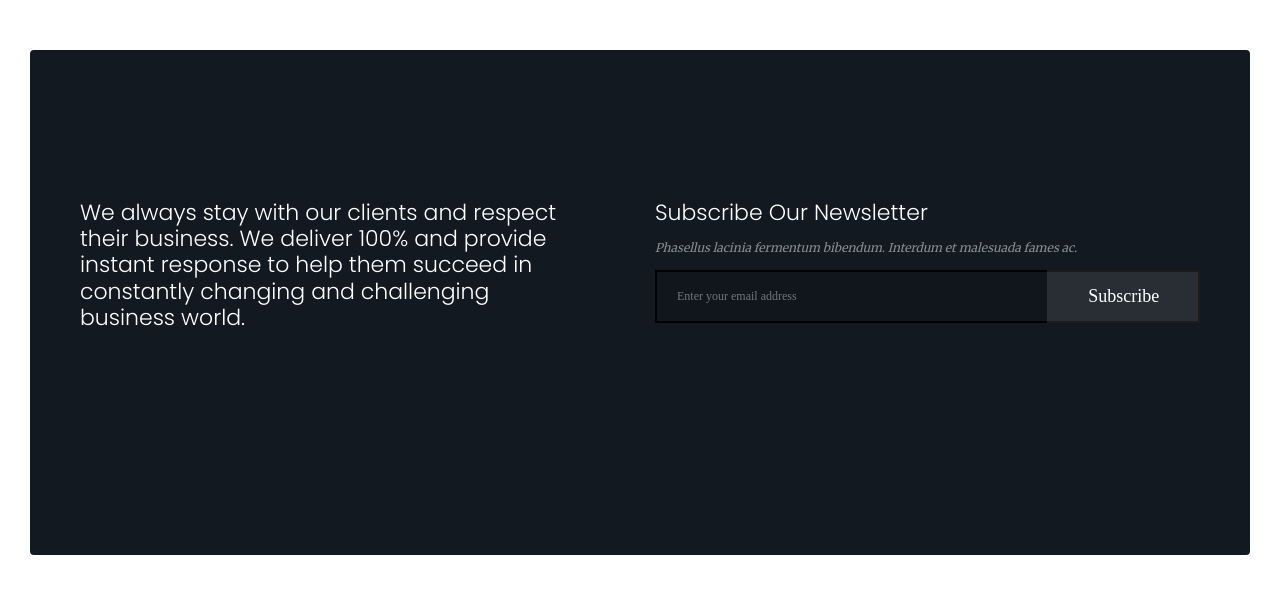
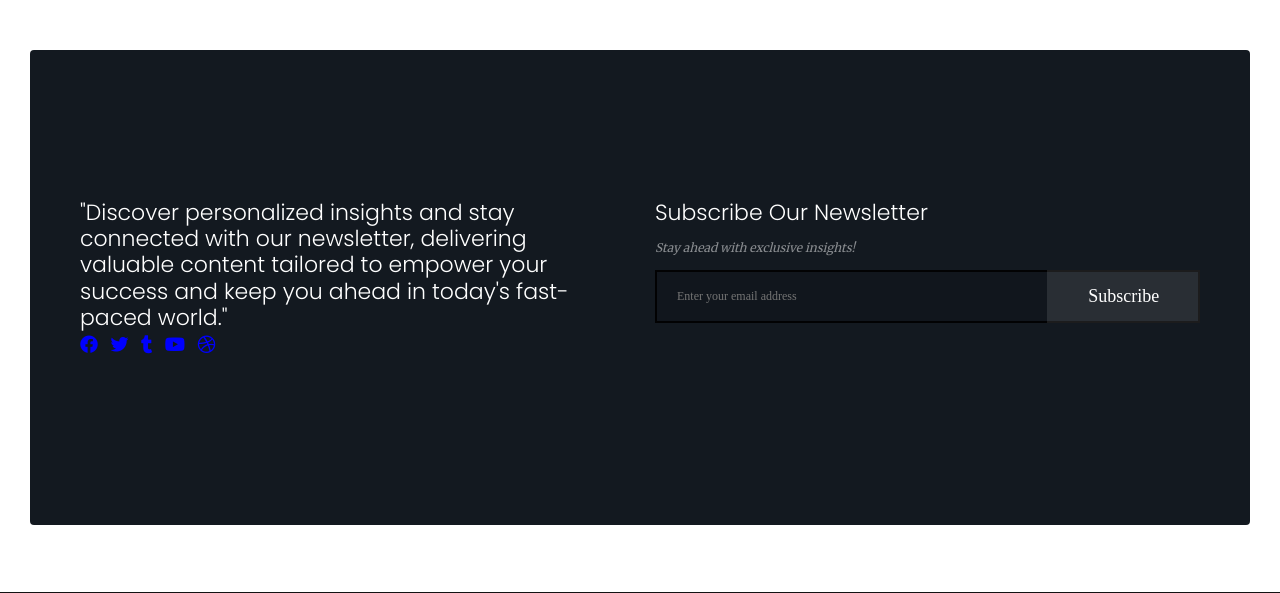
Before and after one commit to Mesh-254/realtime_articles, a Flask app: page /article_details/1 in a window 1280 px wide. Shown: the part 4654-5247 px from the top of the page. Run offline with Flask 3, Linux system fonts and the light colour scheme; some libraries are stand-ins or nearby versions; some web fonts are replaced.

Commit message:
added bootstrap icons and minor updates

```diff
--- a/blueprints/home.py
+++ b/blueprints/home.py
@@ -60,7 +60,7 @@ def index():
                            articles=articles, title=title, pages=pages)
 
 
-# Route to display details of a specific articleposts=posts.items)
+# Route to display details of a specific articleposts=posts.items
 @home.route('/article_details/<int:id>')
 def article_details(id):
     """
--- a/templates/home/article_detail.html
+++ b/templates/home/article_detail.html
@@ -44,12 +44,10 @@
     <script src="https://oss.maxcdn.com/libs/html5shiv/3.7.0/html5shiv.js"></script>
     <script src="https://oss.maxcdn.com/libs/respond.js/1.4.2/respond.min.js"></script>
     <![endif]-->
-    <style>
-        .text {
-            white-space: pre-line; /* Preserve newline characters */
-            margin: 20px 0; /* Add margin between paragraphs */
-        }
-    </style>
+
+    {#    bootsrap CDN #}
+    <link rel="stylesheet" href="https://cdnjs.cloudflare.com/ajax/libs/font-awesome/6.0.0-beta3/css/all.min.css">
+
 </head>
 <body>
 
@@ -131,20 +132,20 @@
                                     <!-- ADMIN info -->
                                     <div class="admin-info">
                                         <div class="media-left">
-                                            <div class="admin-pic"><img src="images/admin-avatar.jpg" alt=""></div>
+                                            <div class="admin-pic"><img src="/static/images/home_images/video-img.jpg" alt="Profile"></div>
                                         </div>
                                         <div class="media-body">
-                                            <h6>Meshack S. <span>Co-Founder</span></h6>
-                                            <p>Lorem ipsum dolor sit amet, consectetur adipiscing elit. NullamMorbi
-                                                ac
-                                                scelerisque mauris. Etiam sodales a nulla ornare viverra. Nunc at
-                                                blandit
-                                                neque, bociis natoque penatcing e scelerisque miscing elit. </p>
-                                            <div class="admin-social"><a href="#."><i
-                                                    class="icon-social-facebook"></i></a>
-                                                <a href="#."><i class="icon-social-twitter"></i></a> <a href="#."><i
-                                                        class="icon-social-dribbble"></i></a> <a href="#."><i
-                                                        class="icon-envelope"></i></a></div>
+                                            <h6>Fridah S. <span>Founder</span></h6>
+                                            <p>"Explore a world of inspiration and empowerment at RealtimeArticles. Dive
+                                                into our curated articles for insights, reflection, and shared growth.
+                                                Join our community on a journey of discovery and evolution!"</p>
+                                            <div class="admin-social">
+                                                <a href="#."><i class="fab fa-facebook"></i></a>
+                                                <a href="#."><i class="fab fa-twitter"></i></a>
+                                                <a href="#."><i class="fab fa-dribbble"></i></a>
+                                                <a href="#."><i class="fas fa-envelope"></i></a>
+                                            </div>
+
                                         </div>
                                     </div>
 
@@ -309,20 +314,26 @@
                 <div class="news-letter padding-top-150 padding-bottom-150">
                     <div class="row">
                         <div class="col-lg-6">
-                            <h3>We always stay with our clients and respect their business. We deliver 100% and provide
-                                instant response to help them succeed in constantly changing and challenging business
-                                world. </h3>
-                            <ul class="social_icons">
-                                <li><a href="#."><i class="icon-social-facebook"></i></a></li>
-                                <li><a href="#."><i class="icon-social-twitter"></i></a></li>
-                                <li><a href="#."><i class="icon-social-tumblr"></i></a></li>
-                                <li><a href="#."><i class="icon-social-youtube"></i></a></li>
-                                <li><a href="#."><i class="icon-social-dribbble"></i></a></li>
+                            <h3 style="text-align: justify-all">"Discover personalized insights and stay connected with
+                                our newsletter, delivering valuable content tailored to empower your success and keep
+                                you ahead in today's fast-paced world."
+                            </h3>
+                            <ul class="social-icons list-inline">
+                                <li class="list-inline-item"><a href="https://www.facebook.com" target="_blank"><i
+                                        class="fab fa-facebook"></i></a></li>
+                                <li class="list-inline-item"><a href="https://twitter.com" target="_blank"><i
+                                        class="fab fa-twitter"></i></a></li>
+                                <li class="list-inline-item"><a href="https://www.tumblr.com" target="_blank"><i
+                                        class="fab fa-tumblr"></i></a></li>
+                                <li class="list-inline-item"><a href="https://www.youtube.com" target="_blank"><i
+                                        class="fab fa-youtube"></i></a></li>
+                                <li class="list-inline-item"><a href="https://dribbble.com" target="_blank"><i
+                                        class="fab fa-dribbble"></i></a></li>
                             </ul>
                         </div>
                         <div class="col-lg-6">
                             <h3>Subscribe Our Newsletter</h3>
-                            <span>Phasellus lacinia fermentum bibendum. Interdum et malesuada fames ac.</span>
+                            <span>Stay ahead with exclusive insights!</span>
                             <form>
                                 <input type="email" placeholder="Enter your email address" required="">
                                 <button type="submit">Subscribe</button>
```
Also changed, not shown: other parts of templates/home/article_detail.html (+29 -33 lines).
